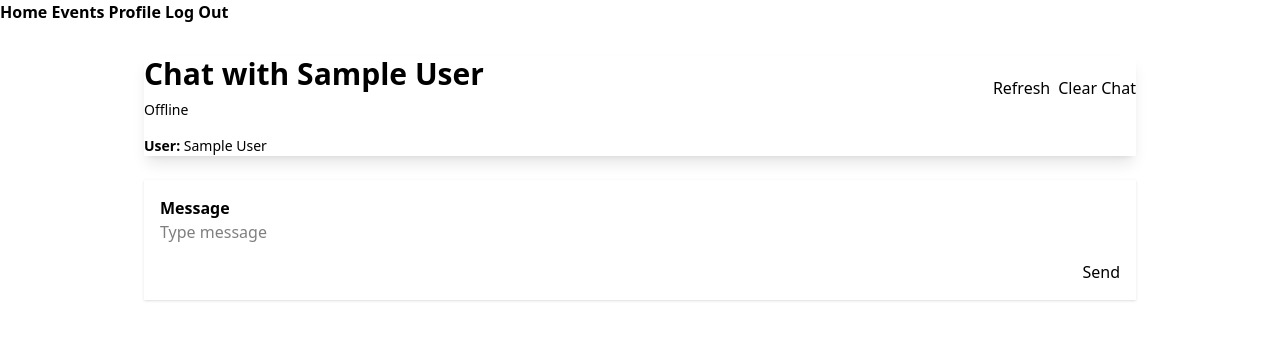
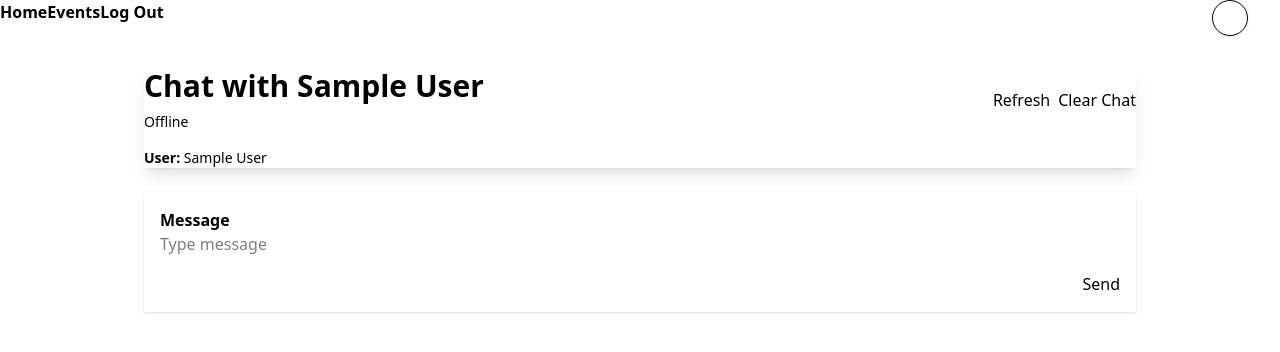
Before and after one commit to Yi-NightFish/HackHub, a Flask app: page /chat/1 in a window 1280 px wide. Shown: the top 352 px of the page. Run offline with Flask 3, Linux system fonts and the light colour scheme; the visitor is signed in with stand-in values (Sample User, id 1); tables that the repository leaves empty hold one stand-in row (values such as "Sample post"); some libraries are stand-ins or nearby versions.

Commit message:
Changed the word 'profile' on navbar to icon

```diff
--- a/app/templates/base.html
+++ b/app/templates/base.html
@@ -15,12 +15,18 @@
     </head>
 
     <body class="w-screen min-h-screen bg-base-200">
-        <div class = "sticky top-0 z-50 tabs tabs-lift tabs-lg mb-2 bg-base-100">
+        <div class = "sticky top-0 z-50 tabs tabs-lift tabs-lg mb-2 bg-base-100 flex justify-start">
             <a href = '{{url_for("home")}}' class = "tab font-bold tab-active bg-base-200">Home</a>
             <a href = '{{ url_for("explore") }}' class = "tab text-neutral-content font-semibold">Events</a>
             {% if current_user %}
-                <a href = '{{url_for("profile", user_id = current_user.id)}}' class = "tab text-neutral-content font-bold">Profile</a>
                 <a href = '{{url_for("logout")}}' class = "tab text-neutral-content font-bold">Log Out</a>
+                <div class="avatar flex-1 flex items-center justify-end pr-8">
+                    <div class="w-9 h-9 rounded-full border-1 border-neutral/30 shadow-sm p-1 bg-base-100 transition duration-200 hover:scale-105">
+                        <a href = '{{url_for("profile", user_id = current_user.id)}}'>
+                            <svg data-jdenticon-value="{{ current_user.name }}" class="w-full h-full"></svg>
+                        </a>
+                    </div>
+                </div>
             {% else %}
                 <a href = '{{url_for("login")}}' class = "tab text-neutral-content font-bold">Login</a>
                 <a href = '{{url_for("register")}}' class = "tab text-neutral-content font-bold">Sign Up</a>
```
